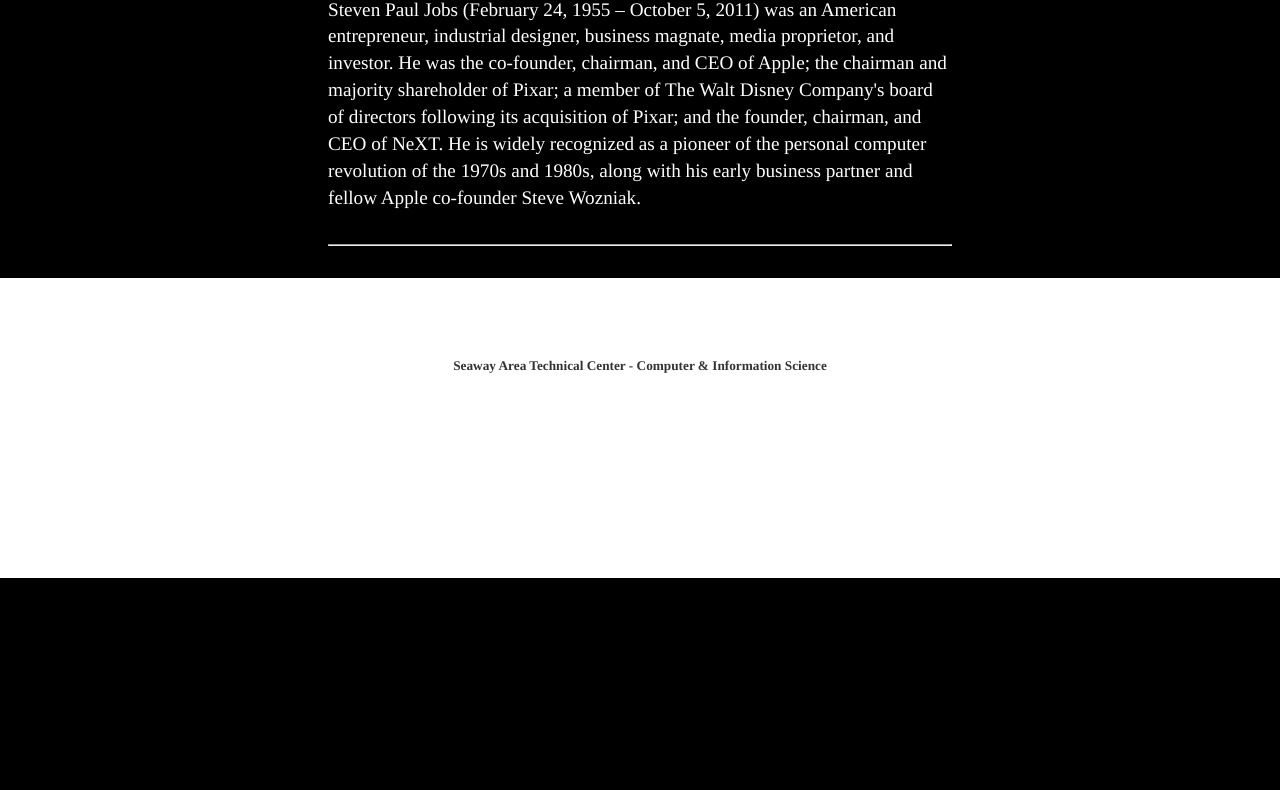
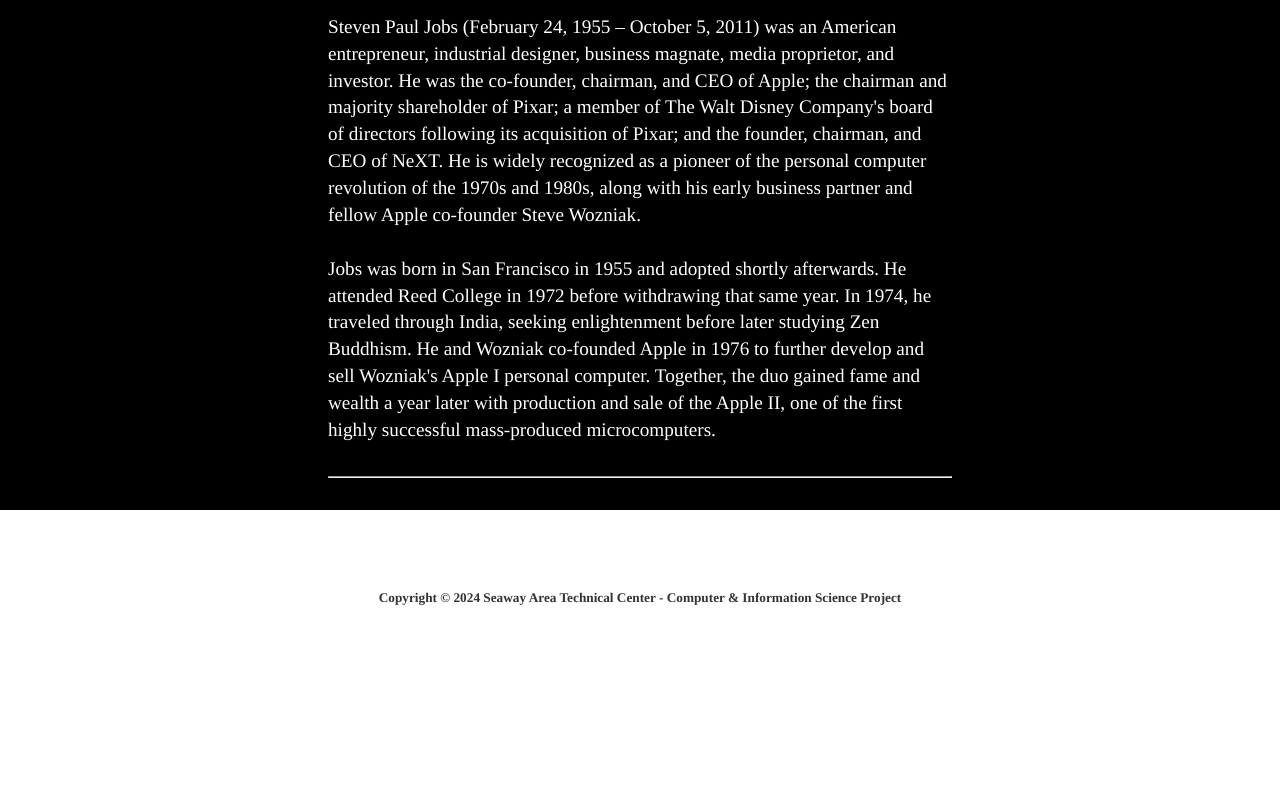
Before and after one commit to dmwellsSDBD/tributePageProject, a plain HTML site: page index.html in a window 1280 px wide. Shown: the part 641-1431 px from the top of the page. Before the commit the page ends 1219 px from the top, so only its background shows below. Drawn offline with Linux system fonts and the light colour scheme.

Commit message:
more updates

```diff
--- a/css/styles.css
+++ b/css/styles.css
@@ -48,6 +48,10 @@
     text-decoration: underline;
 }
 
+p {
+  margin-top: 1.4em;
+}
+
   .tribute {
     display: grid;
     grid-template-columns: 2fr 1fr;
--- a/index.html
+++ b/index.html
@@ -35,10 +35,29 @@
           computer revolution of the 1970s and 1980s, along with his early business partner and fellow Apple co-founder
           Steve Wozniak.
         </p>
-        <hr />
+        <p>
+          Jobs was born in San Francisco in 1955 and adopted shortly afterwards. He attended Reed College in 1972 before withdrawing that same year. In 1974, he traveled through India, seeking enlightenment before later studying Zen Buddhism. He and Wozniak co-founded Apple in 1976 to further develop and sell Wozniak's Apple I personal computer. Together, the duo gained fame and wealth a year later with production and sale of the Apple II, one of the first highly successful mass-produced microcomputers.
+        </p>
+        <hr>
       </section>
       <footer>
-        <h5>Seaway Area Technical Center - Computer &amp; Information Science</h5>
+        <h5 id="copyright"></h5>
       </footer>
+
+      <script>
+        window.addEventListener('load', onLoad);
+
+        function onLoad() {
+          const copyrightEl = document.getElementById('copyright');
+
+          if (copyrightEl) {
+            const currentYear = new Date().getFullYear();
+            const copyrightText = 'Copyright &copy; ' + currentYear + ' Seaway Area Technical Center - Computer &amp; Information Science Project';
+
+            copyrightEl.innerHTML = copyrightText;
+          }
+        }
+      </script>
+
 </body>
 </html>
```
Also changed, not shown: breakthroughs.html (+16 -1 lines), quotes.html (+16 -1 lines).
